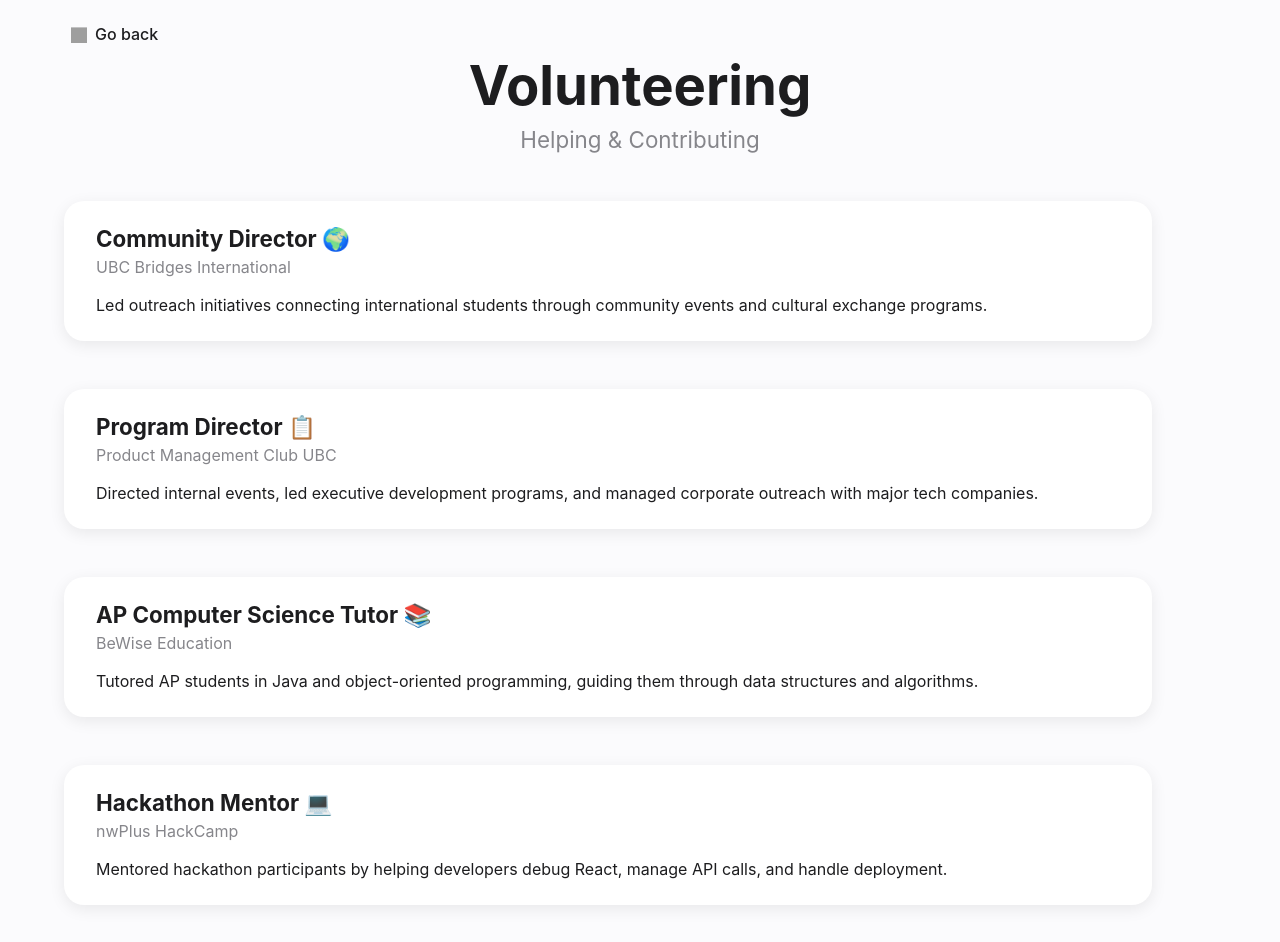
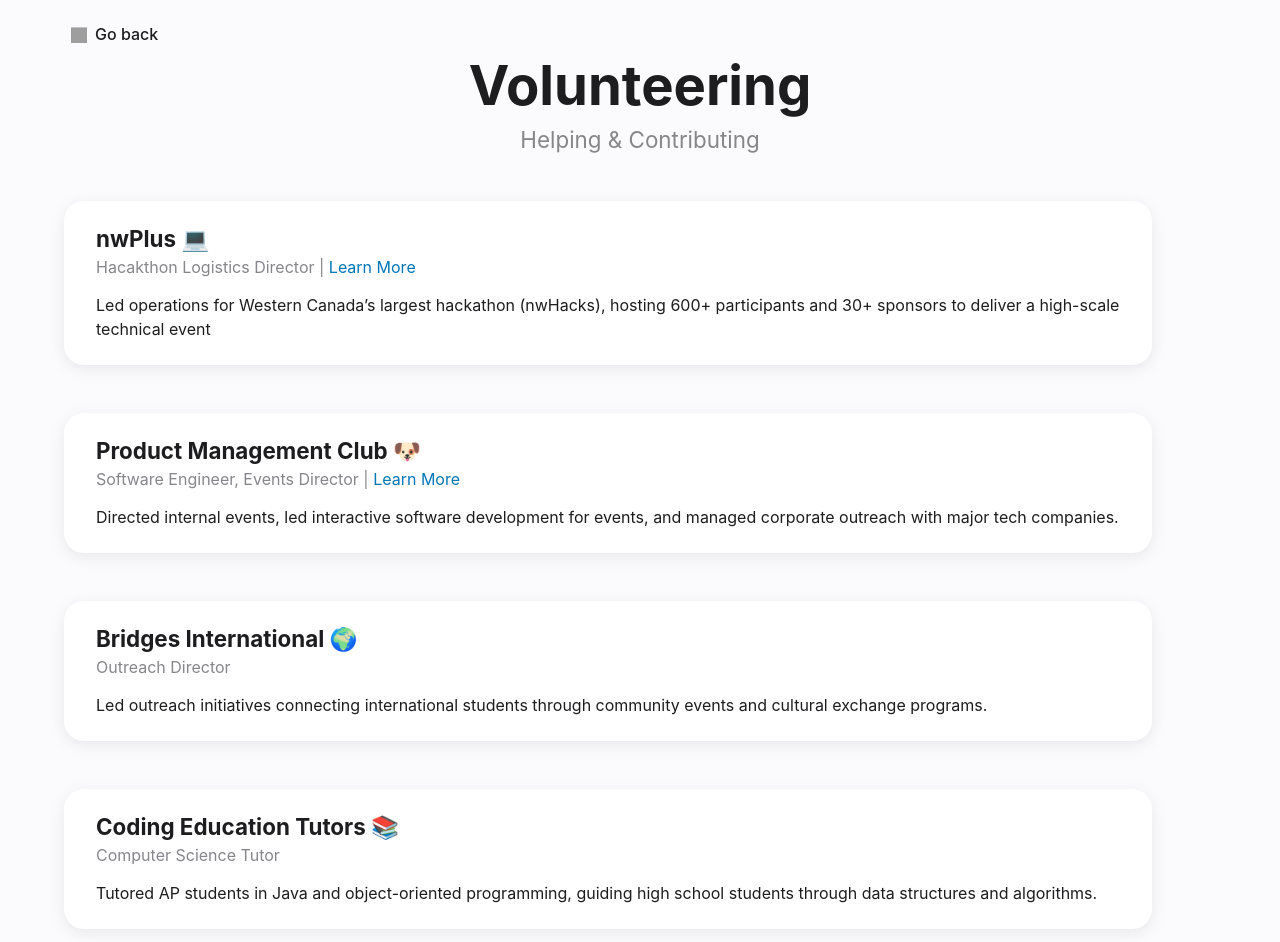
Before and after one commit to youngconnorr/PortfolioWebsite, a React (Vite) app: page /volunteering in a window 1280 px wide. Shown: the top 942 px of the page. Built offline with nearby package versions, Linux system fonts and the light colour scheme; grey boxes are pictures that could not be loaded.

Commit message:
updated volunteering:

```diff
--- a/src/components/profile/Profile.tsx
+++ b/src/components/profile/Profile.tsx
@@ -112,11 +112,11 @@ const Profile = () => {
         <Link to="/experience" className="web-link hidden link1">
           Experience
         </Link>
+        <Link to="/volunteering" className="web-link hidden2 link3">
+          Volunteering
+        </Link>
         <Link to="/projects" className="web-link hidden3 link2">
           Projects
-        </Link>
-        <Link to="/volunteering" className="web-link hidden2 link3">
-          Volunteering
         </Link>
         <Link to="/about" className="web-link hidden2 link3">
           About Me
--- a/src/components/volunteering/Volunteering.tsx
+++ b/src/components/volunteering/Volunteering.tsx
@@ -27,11 +27,11 @@ const Volunteering = () => {
       <section className="volunteering-section">
         {[...VolunteeringJSON].reverse().map((item) => (
           <div key={item.id} className="single-volunteer hidden">
+            <div>
+              <h2 className="role">{item.employer}</h2>
+            </div>
             <div className="role-title">
-              <h2 className="role">{item.role}</h2>
-            </div>
-            <div>
-              <h3 className="employer">{item.employer}</h3>
+              <h3 className="employer">{item.role} {item.link.length > 0 ? <>| <a href={item.link} target="_blank" style={{color: '#0077b6'}} rel="noopener noreferrer">Learn More</a></> : null}</h3>
             </div>
             <div>
               <h3 className="description">{item.description}</h3>
--- a/src/components/volunteering/VolunteeringJSON.tsx
+++ b/src/components/volunteering/VolunteeringJSON.tsx
@@ -4,39 +4,44 @@ export interface Volunteering {
   employer: string;
   languages: string;
   description: string;
+  link: string;
 }
 
 export const VolunteeringJSON: Volunteering[] = [
   {
     id: 1,
-    role: "Hackathon Mentor 💻",
-    employer: "nwPlus HackCamp",
-    languages: "React | Firebase | Git",
+    role: "Computer Science Tutor",
+    employer: "Coding Education Tutors 📚",
+    languages: "Java | Object Oriented Programming",
     description:
-      "Mentored hackathon participants by helping developers debug React, manage API calls, and handle deployment.",
+      "Tutored AP students in Java and object-oriented programming, guiding high school students through data structures and algorithms.",
+    link: ""
   },
   {
     id: 2,
-    role: "AP Computer Science Tutor 📚",
-    employer: "BeWise Education",
-    languages: "Java | Object Oriented Programming",
+    role: "Outreach Director",
+    employer: "Bridges International 🌍",
+    languages: "Event Planning | Community Outreach",
     description:
-      "Tutored AP students in Java and object-oriented programming, guiding them through data structures and algorithms.",
+      "Led outreach initiatives connecting international students through community events and cultural exchange programs.",
+    link: ""
   },
   {
     id: 3,
-    role: "Program Director 📋",
-    employer: "Product Management Club UBC",
+    role: "Software Engineer, Events Director",
+    employer: "Product Management Club 🐶",
     languages: "Notion | Roadmapping | Corporate Outreach | Event Planning",
     description:
-      "Directed internal events, led executive development programs, and managed corporate outreach with major tech companies.",
+      "Directed internal events, led interactive software development for events, and managed corporate outreach with major tech companies.",
+    link: "https://ubcpmc.com/"
   },
   {
     id: 4,
-    role: "Community Director 🌍",
-    employer: "UBC Bridges International",
-    languages: "Event Planning | Community Outreach",
+    role: "Hacakthon Logistics Director",
+    employer: "nwPlus 💻",
+    languages: "Notion | Event Planning | Cross-functional Collaboration",
     description:
-      "Led outreach initiatives connecting international students through community events and cultural exchange programs.",
-  }
+      "Led operations for Western Canada’s largest hackathon (nwHacks), hosting 600+ participants and 30+ sponsors to deliver a high-scale technical event ",
+    link: "https://www.nwplus.io/"
+  },
 ];
```
